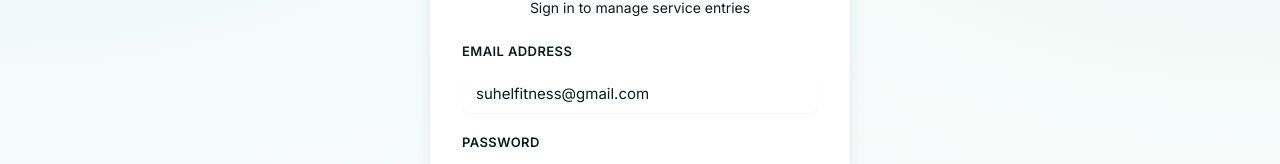
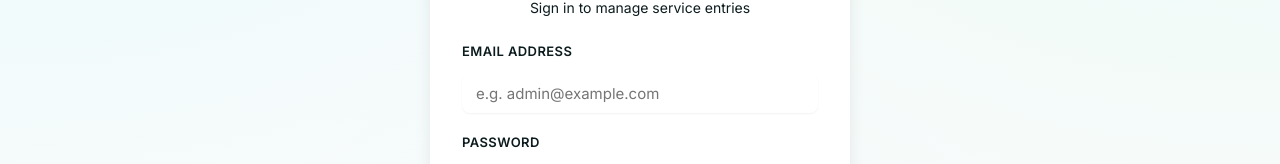
Before and after one commit to shahidshah95/pc-service-manager-app, a React (Vite) app: page / in a window 1280 px wide. Shown: the part 282-446 px from the top of the page. Built offline with nearby package versions, Linux system fonts and the light colour scheme.

Commit message:
Remove default value prop binding for email input in Login

```diff
--- a/src/components/Login.jsx
+++ b/src/components/Login.jsx
@@ -103,7 +103,6 @@ const Login = ({ onLoginSuccess }) => {
             <label>Email Address</label>
             <input
               type="email"
-              value={email}
               onChange={(e) => setEmail(e.target.value)}
               placeholder="e.g. admin@example.com"
             />
```
